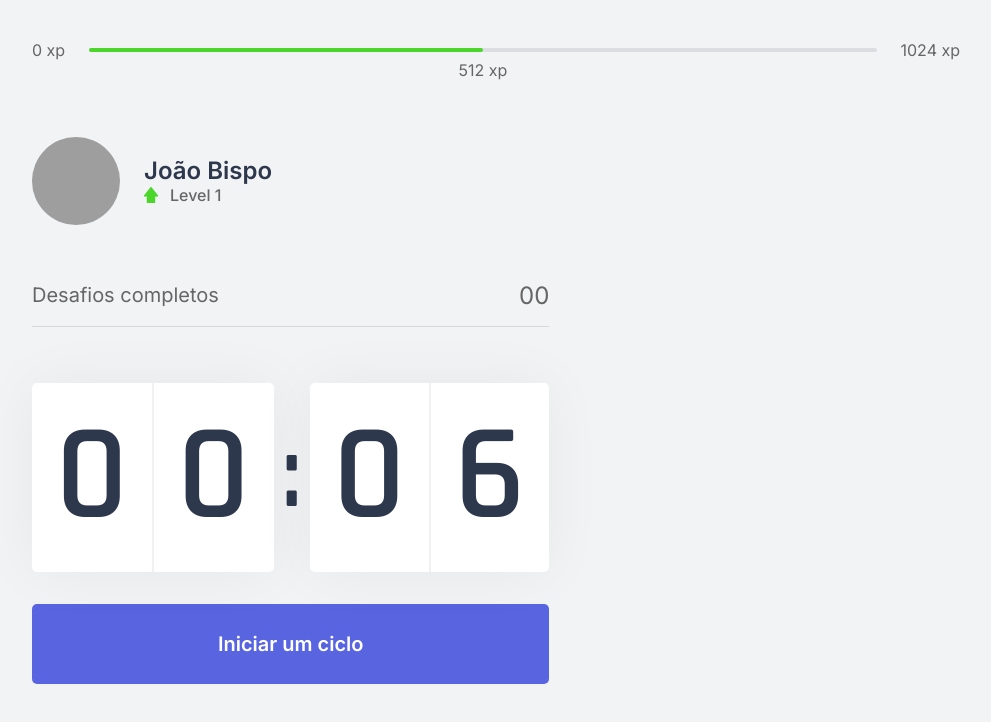
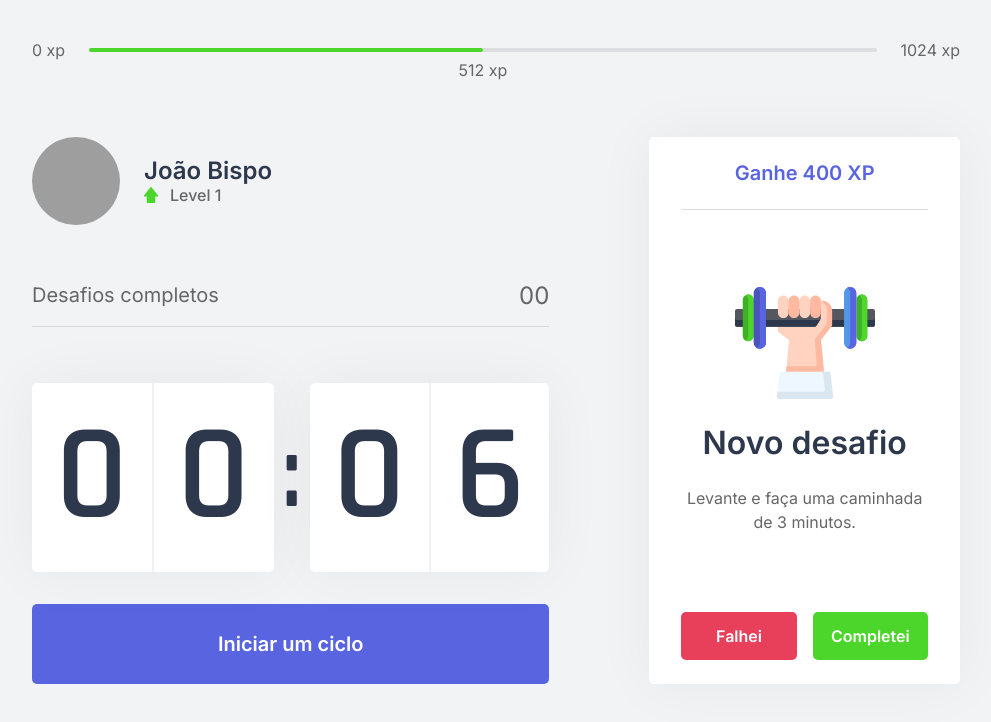
Before and after one commit to joaobispo2077/shakeit, a Next.js app: page / in a window 1280 px wide. Shown: the top 722 px of the page, without its empty margins (144-1135 px from the left). Built offline with nearby package versions, Linux system fonts and the light colour scheme; grey boxes are pictures that could not be loaded.

Commit message:
feat: add challenge box component

```diff
--- /dev/null
+++ b/src/components/ChallengeBox/index.tsx
@@ -0,0 +1,42 @@
+import styles from "../../styles/components/ChallengeBox.module.css";
+
+export function ChallengeBox() {
+  const hasActiveChallenge = true;
+
+  return (
+    <div className={styles.challengeBox}>
+      {hasActiveChallenge ? (
+        <div className={styles.challengeActive}>
+          <header>Ganhe 400 XP</header>
+          <main>
+            <img src="icons/body.svg" alt="Novo  desafio" />
+            <strong>Novo desafio</strong>
+            <p>Levante e faça uma caminhada de 3 minutos.</p>
+          </main>
+          <footer>
+            <button
+              type="button"
+              className={styles.challengeFailedButton}
+            >
+              Falhei
+            </button>
+            <button
+              type="button"
+              className={styles.challengeSucceededButton}
+            >
+              Completei
+            </button>
+          </footer>
+        </div>
+      ) : (
+        <div className={styles.challengeNotActive}>
+          <strong>Finalize um ciclo para receber um desafio</strong>
+          <p>
+            <img src="icons/level-up.svg" alt="Level up" />
+            Complete-os e ganhe experiência e avance de leve.
+          </p>
+      </div>
+      )}
+    </div>
+  );
+}
--- a/src/pages/index.tsx
+++ b/src/pages/index.tsx
@@ -6,6 +6,7 @@
 import Head from "next/head";
 
 import styles from "../styles/pages/Home.module.css"
+import { ChallengeBox } from '../components/ChallengeBox'
 
 const Home: NextPage = () => {
 
@@ -24,7 +25,9 @@
           <Countdown />
         </div>
 
-        <div></div>
+        <div>
+          <ChallengeBox />
+        </div>
       </section>
     </div>
   )
--- /dev/null
+++ b/src/styles/components/ChallengeBox.module.css
@@ -0,0 +1,113 @@
+.challengeBox {
+  display: flex;
+
+  flex-direction: column;
+  align-items: center;
+  justify-content: center;
+  text-align: center;
+
+  height: 100%;
+  background: var(--white);
+  border-radius: 5px;
+  box-shadow: 0 0 60px rgba(0, 0, 0, 0.05);
+
+  padding: 1.5rem 2rem;
+}
+
+.challengeNotActive {
+  display: flex;
+  flex-direction: column;
+  align-items: center;
+}
+
+.challengeNotActive strong {
+  font-size: 1.5rem;
+  font-weight: 500;
+  line-height: 1.4;
+}
+
+
+.challengeNotActive > p {
+  display: flex;
+  flex-direction: column;
+  align-items: center;
+  line-height: 1.4;
+
+  max-width: 70%;
+  margin-top: 3rem;
+}
+
+.challengeNotActive > p img {
+  margin-bottom: 1rem;
+}
+
+.challengeActive {
+  height: 100%;
+  display: flex;
+  flex-direction: column;
+}
+
+.challengeActive > header {
+  color: var(--blue);
+  font-weight: 600;
+  font-size: 1.25rem;
+
+  padding: 0 2rem 1.5rem;
+  border-bottom: 1px solid var(--gray-line);
+}
+
+.challengeActive > main {
+  flex: 1;
+  display: flex;
+  flex-direction: column;
+  align-items: center;
+  justify-content: center;
+
+  gap: 1.5rem;
+}
+
+.challengeActive > main strong {
+  font-size: 2rem;
+  font-weight: 600;
+  color: var(--title);
+}
+
+.challengeActive > main p {
+  line-height: 1.5rem;
+}
+
+.challengeActive > footer {
+  display: grid;
+  grid-template-columns: repeat(2, 1fr);
+  gap: 1rem;
+}
+
+.challengeActive > footer button {
+  height: 3rem;
+
+  display: flex;
+  align-items: center;
+  justify-content: center;
+
+  border: 0;
+  border-radius: 5px;
+
+  color: var(--white);
+  font-size: 1rem;
+  font-weight: 600;
+
+  transition: filter 0.2s;
+}
+
+.challengeActive > footer button:hover {
+  filter: brightness(0.9);
+}
+
+.challengeFailedButton {
+  background: var(--red);
+}
+
+
+.challengeSucceededButton {
+  background: var(--green);
+}
--- a/src/styles/pages/Home.module.css
+++ b/src/styles/pages/Home.module.css
@@ -15,5 +15,6 @@
   display: grid;
   grid-template-columns: 1fr 1fr;
   gap: 6.25rem;
+
   align-content: center;
 }
```
